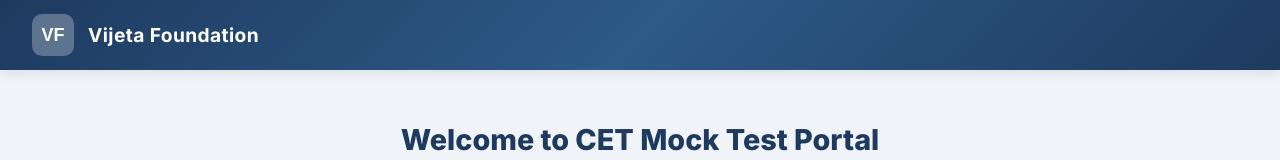
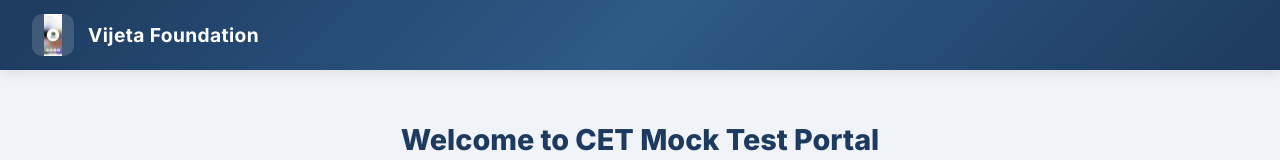
Before and after one commit to Roshni2918/mock_test_system, a Next.js app: page / in a window 1280 px wide. Shown: the top 160 px of the page. Built offline with nearby package versions, Linux system fonts and the light colour scheme.

Commit message:
fix: switch logo src to logo.jpeg

```diff
--- a/pages/index.js
+++ b/pages/index.js
@@ -13,7 +13,7 @@ export default function Home() {
           {logoErr ? (
             <div className={styles.logoIcon}>VF</div>
           ) : (
-            <img src="/logo.svg" alt="Logo" className={styles.logoImg}
+            <img src="/logo.jpeg" alt="Logo" className={styles.logoImg}
               onError={() => setLogoErr(true)}
             />
           )}
```
Also changed, not shown: public/logo.jpeg (added).
